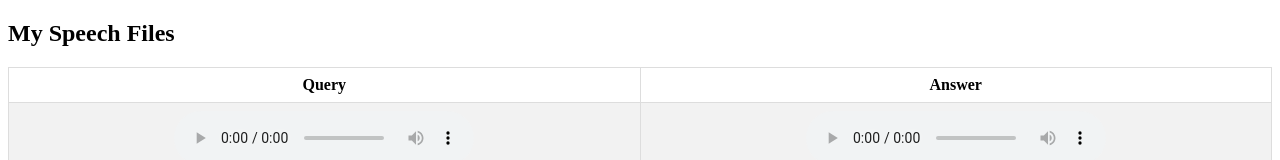
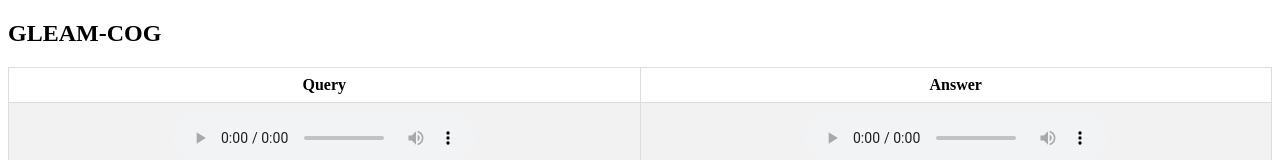
Before and after one commit to mortezaro/speech_demo, a plain HTML site: page index.html in a window 1280 px wide. Shown: the top 160 px of the page. Drawn offline with Linux system fonts and the light colour scheme.

Commit message:
Update index.html

```diff
--- a/index.html
+++ b/index.html
@@ -1,7 +1,7 @@
 <!DOCTYPE html>
 <html>
 <head>
-    <title>My Speech Files</title>
+    <title>GLEAM-COG</title>
     <style>
         table {
             width: 100%;
@@ -17,7 +17,7 @@
 </head>
 <body>
 
-<h2>My Speech Files</h2>
+<h2>GLEAM-COG</h2>
 
 <table>
   <tr>
```
